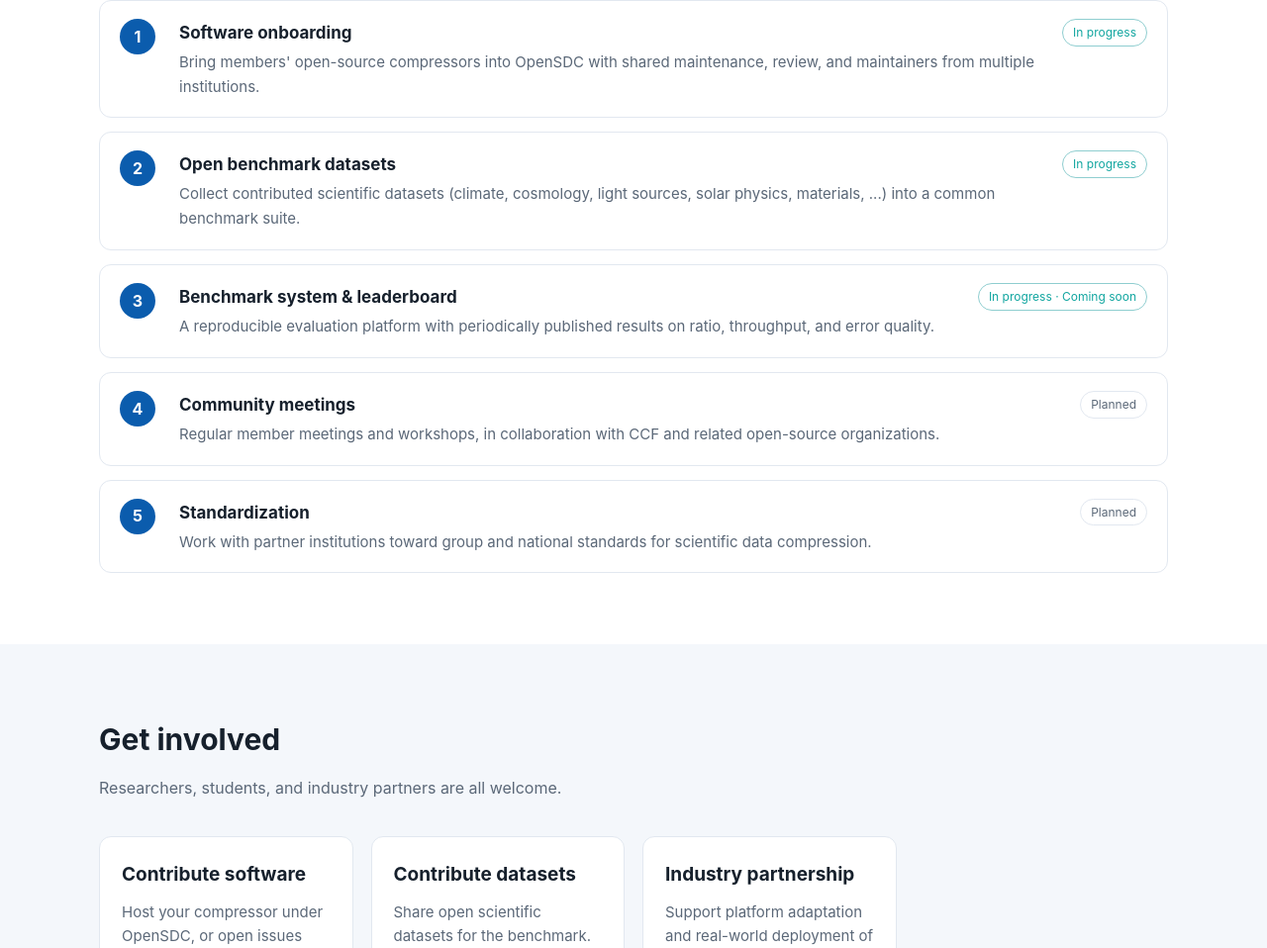
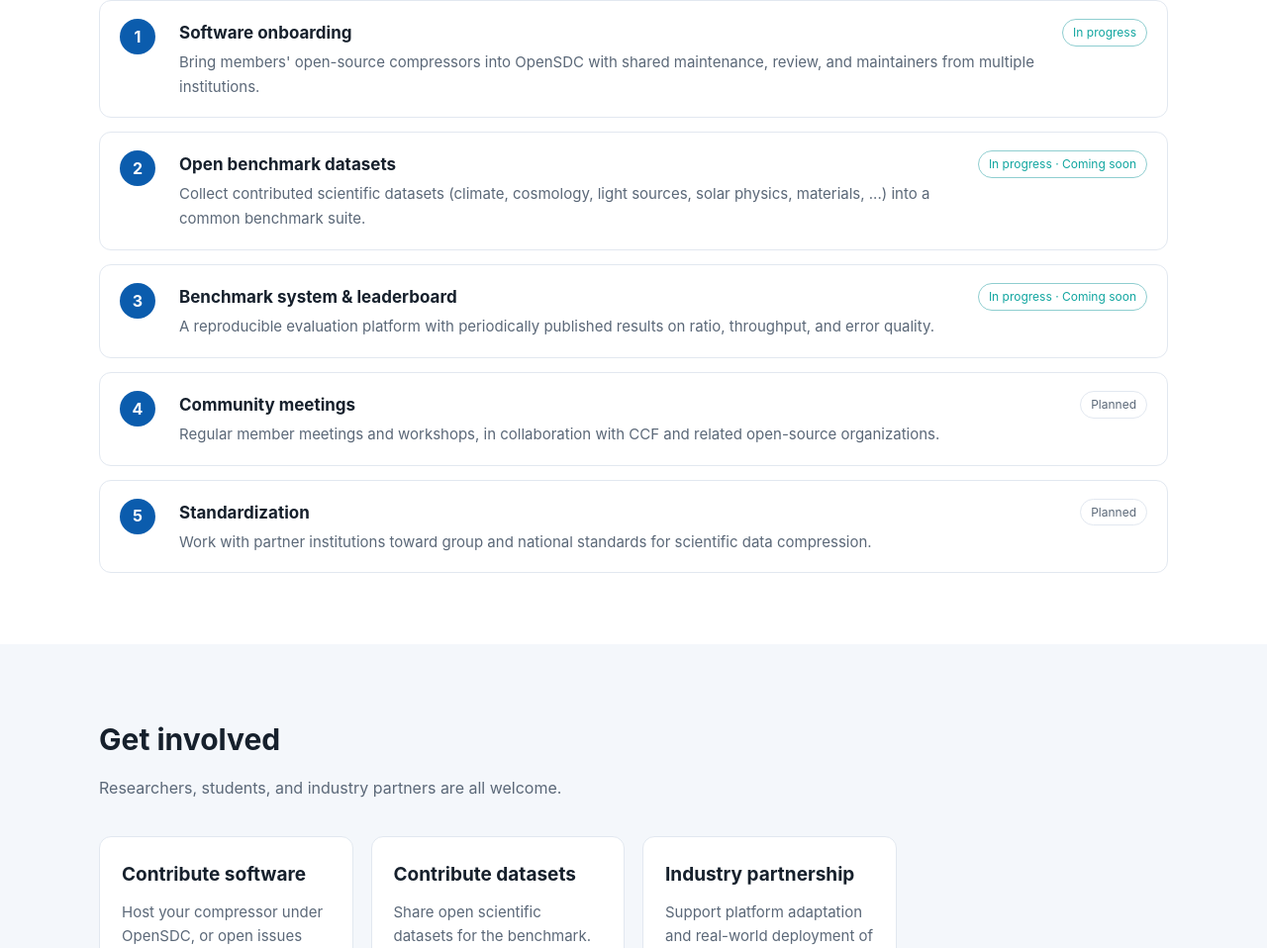
Before and after one commit to opensdc-org/opensdc-org.github.io, a plain HTML site: page index.html in a window 1280 px wide. Shown: the part 2424-3382 px from the top of the page at 99% size. Drawn offline with Linux system fonts and the light colour scheme.

```diff
--- a/index.html
+++ b/index.html
@@ -199,7 +199,7 @@
           <h4><span data-en>Open benchmark datasets</span><span data-zh>开源基准数据集</span></h4>
           <p data-en>Collect contributed scientific datasets (climate, cosmology, light sources, solar physics, materials, ...) into a common benchmark suite.</p>
           <p data-zh>汇集各单位贡献的科学数据集（气象气候、宇宙学、光源、太阳物理、材料等），形成统一基准数据集。</p></div>
-          <span class="status go"><span data-en>In progress</span><span data-zh>进行中</span></span></div>
+          <span class="status go"><span data-en>In progress · Coming soon</span><span data-zh>进行中，即将发布</span></span></div>
         <div class="step"><div>
           <h4><span data-en>Benchmark system &amp; leaderboard</span><span data-zh>评测系统与榜单</span></h4>
           <p data-en>A reproducible evaluation platform with periodically published results on ratio, throughput, and error quality.</p>
```
